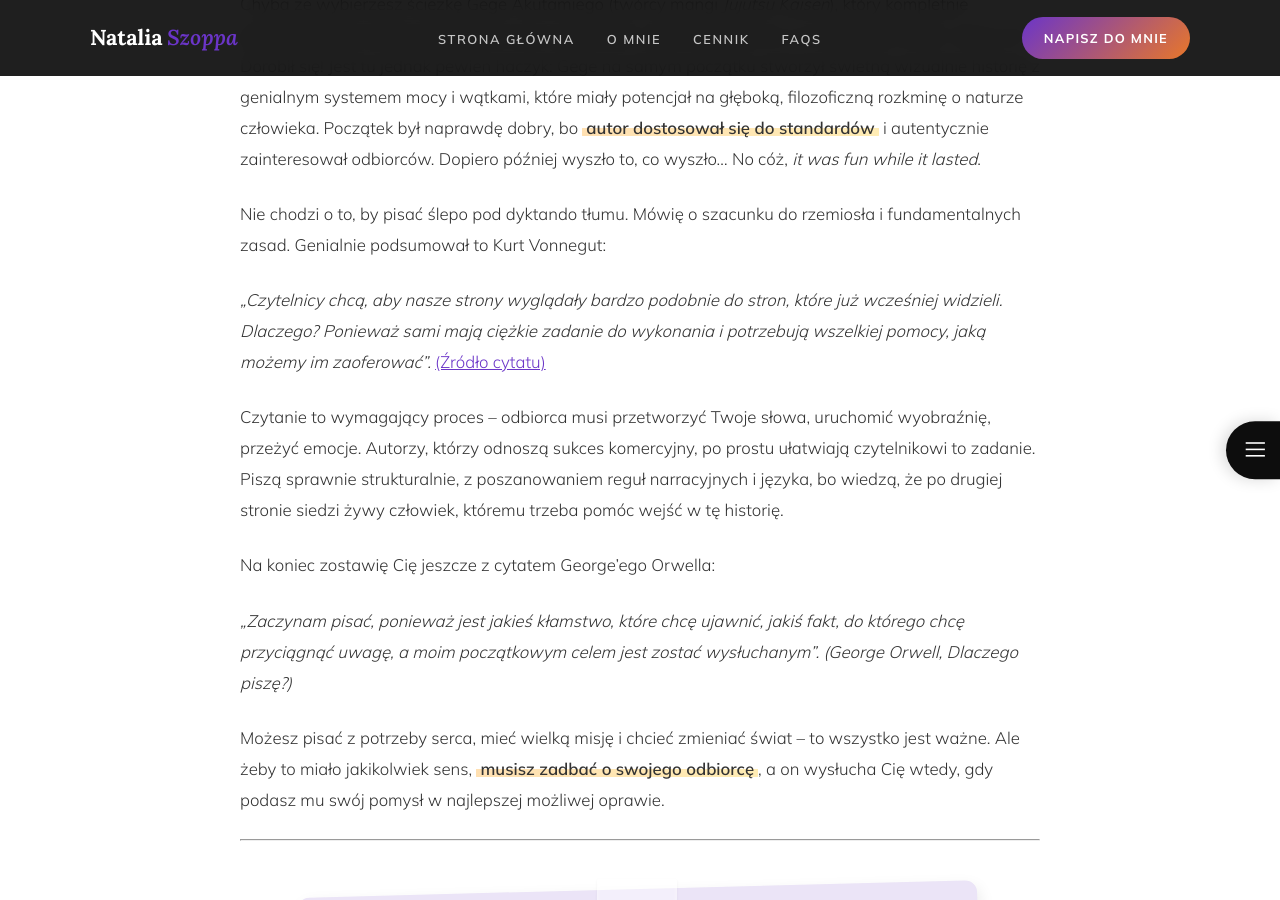
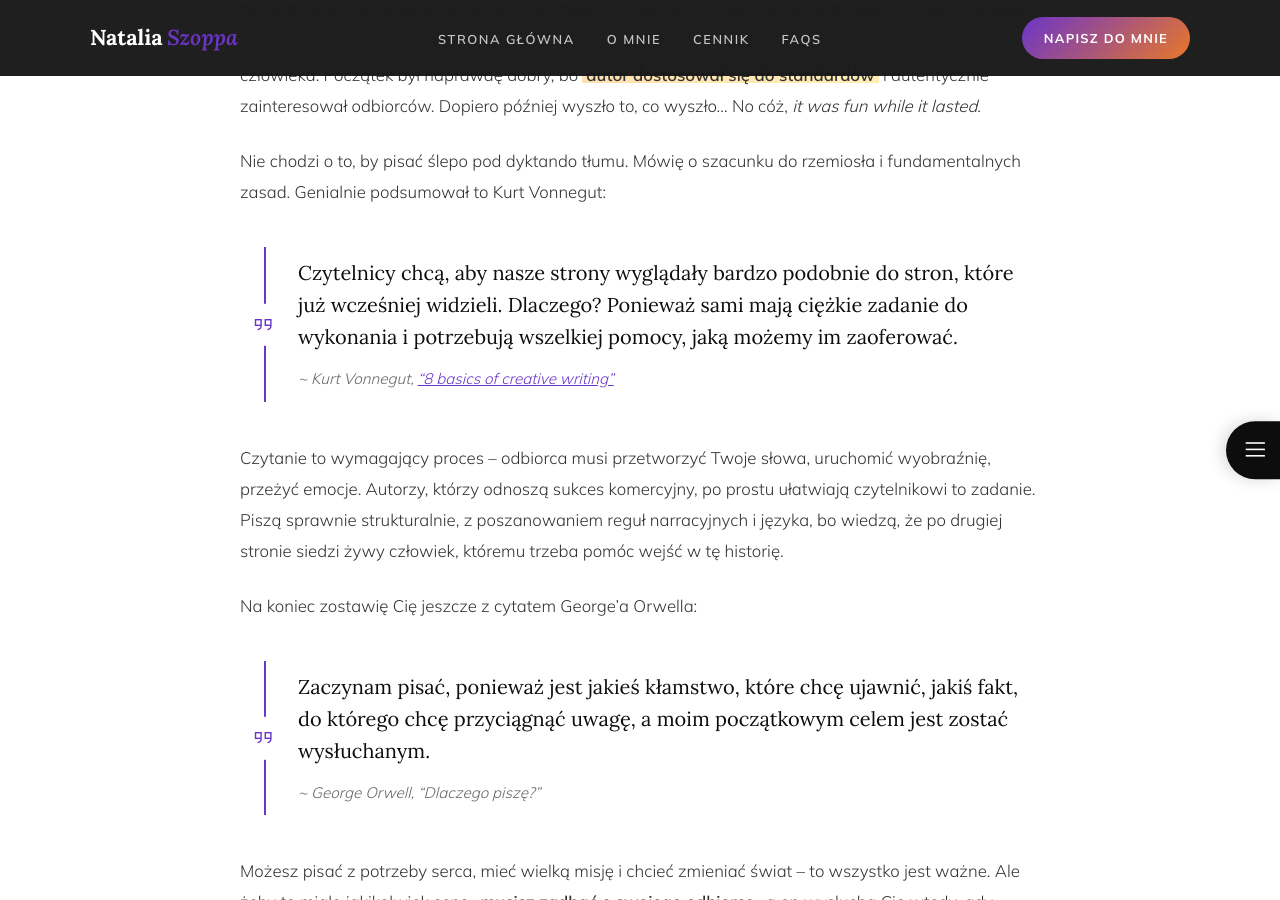
Before and after one commit to Bonnie00726/nataliaszoppa, a Jekyll site: the page built from _posts/2026-06-06-z-jakim-nastawieniem-piszesz.md, in a window 1280 px wide and 900 px high, scrolled down 3257 px. Built offline with Jekyll 4.4.1, drawn with Linux system fonts in a browser that asks for light colours; comment, search, counter and statistics services are not loaded; some of the changed text lies outside the part shown.

Commit message:
Update 2026-06-06-z-jakim-nastawieniem-piszesz.md

```diff
--- a/_posts/2026-06-06-z-jakim-nastawieniem-piszesz.md
+++ b/_posts/2026-06-06-z-jakim-nastawieniem-piszesz.md
@@ -15,9 +15,9 @@
 
 Nie ma w tym jednak żadnej magii, to czysta psychologia:
 
-<blockquote>
-    Jeśli człowiek ma jasno wyznaczony cel, podświadomie dopasuje do niego swoje działania (w tym również język i formę przekazu), by go osiągnąć.
-</blockquote>
+<div class="blog-highlight" markdown="1">
+Jeśli człowiek ma jasno wyznaczony cel, podświadomie dopasuje do niego swoje działania (w tym również język i formę przekazu), by go osiągnąć.
+</div>
 
 Jeśli głównym celem autora jest zarobek, będzie pisał w taki sposób, aby odbiorca był zadowolony. Jeśli jednak jedynym celem było po prostu samo wydanie książki, autor pisze przede wszystkim dla siebie, według własnych zasad i intuicji.
 
@@ -30,15 +30,15 @@
 
 <h2 id="piszesz-dla-siebie-czy-dla-czytelnika">Piszesz dla siebie czy dla czytelnika?</h2>
 
-Jasne, początki zawsze są dla Ciebie – i to zupełnie naturalny, wręcz niezbędny etap twórczości. Piszesz, bo czujesz taką potrzebę, bo zachwyciła Cię jakaś książka i chcesz stworzyć coś równie inspirującego, albo po prostu sprawia Ci to czystą frajdę. Powodów jest mnóstwo i wszystkie są świetne.
+Jasne, początki zawsze są dla Ciebie – i to zupełnie naturalny, wręcz niezbędny etap twórczości. Piszesz, bo czujesz taką potrzebę, bo zachwyciła Cię jakaś książka i chcesz stworzyć coś równie inspirującego albo po prostu sprawia Ci to czystą frajdę. Powodów jest mnóstwo i wszystkie są świetne.
 
 Problem pojawia się w chwili, gdy zaczynasz na poważnie myśleć o wydaniu książki. Włożyłaś w swoje dzieło mnóstwo pracy i wysiłku, więc zakładasz, że wszystkim się spodoba, a odbiorcy docenią Twój wkład i będą się zachwycać. Ale czy na pewno?
 
 Czytelnik nie zna Twoich intencji i nie siedzi w Twojej głowie. Nie musi wiedzieć, dlaczego w ogóle usiadłaś do klawiatury.
 
-<blockquote>
-    Powieść działa na zasadzie prostej transakcji: oferujesz napięcie, emocje i ciekawy świat, a czytelnik w zamian oddaje Ci swój wolny czas.
-</blockquote>
+<div class="blog-highlight" markdown="1">
+Powieść działa na zasadzie prostej transakcji: oferujesz napięcie, emocje i ciekawy świat, a czytelnik w zamian oddaje Ci swój wolny czas.
+</div>
 
 Jeśli Twoja strona tej wymiany jest pusta, odbiorca <span class="highlight-marker">po prostu zamknie książkę i odejdzie</span>.
 
@@ -56,19 +56,26 @@
 
 Nie chodzi o to, by pisać ślepo pod dyktando tłumu. Mówię o szacunku do rzemiosła i fundamentalnych zasad. Genialnie podsumował to Kurt Vonnegut:
 
-*„Czytelnicy chcą, aby nasze strony wyglądały bardzo podobnie do stron, które już wcześniej widzieli. Dlaczego? Ponieważ sami mają ciężkie zadanie do wykonania i potrzebują wszelkiej pomocy, jaką możemy im zaoferować”.* [(Źródło cytatu)](https://lithub.com/kurt-vonneguts-greatest-writing-advice/)
+<div class="blog-quote" markdown="1">
+Czytelnicy chcą, aby nasze strony wyglądały bardzo podobnie do stron, które już wcześniej widzieli. Dlaczego? Ponieważ sami mają ciężkie zadanie do wykonania i potrzebują wszelkiej pomocy, jaką możemy im zaoferować.
+<span class="blog-quote-author">~ Kurt Vonnegut, <a href="https://lithub.com/kurt-vonneguts-greatest-writing-advice/" target="_blank">"8 basics of creative writing"</a></span>
+</div>
 
 Czytanie to wymagający proces – odbiorca musi przetworzyć Twoje słowa, uruchomić wyobraźnię, przeżyć emocje. Autorzy, którzy odnoszą sukces komercyjny, po prostu ułatwiają czytelnikowi to zadanie. Piszą sprawnie strukturalnie, z poszanowaniem reguł narracyjnych i języka, bo wiedzą, że po drugiej stronie siedzi żywy człowiek, któremu trzeba pomóc wejść w tę historię.
 
-Na koniec zostawię Cię jeszcze z cytatem George'ego Orwella:
+Na koniec zostawię Cię jeszcze z cytatem George'a Orwella:
 
-*„Zaczynam pisać, ponieważ jest jakieś kłamstwo, które chcę ujawnić, jakiś fakt, do którego chcę przyciągnąć uwagę, a moim początkowym celem jest zostać wysłuchanym”.* *(George Orwell, Dlaczego piszę?)*
+<div class="blog-quote" markdown="1">
+Zaczynam pisać, ponieważ jest jakieś kłamstwo, które chcę ujawnić, jakiś fakt, do którego chcę przyciągnąć uwagę, a moim początkowym celem jest zostać wysłuchanym.
+<span class="blog-quote-author">~ George Orwell, "Dlaczego piszę?"</span>
+</div>
 
 Możesz pisać z potrzeby serca, mieć wielką misję i chcieć zmieniać świat – to wszystko jest ważne. Ale żeby to miało jakikolwiek sens, <span class="highlight-marker">musisz zadbać o swojego odbiorcę</span>, a on wysłucha Cię wtedy, gdy podasz mu swój pomysł w najlepszej możliwej oprawie.
 
 ---
 
-<div class="sticky-note">
-    <strong>Najważniejsze na dziś:</strong><br><br>
-    Marzenie o publikacji to świetny zapalnik do działania, ale Twoim ostatecznym zadaniem jako pisarza jest utrzymanie uwagi czytelnika. Odbiorca musi sam, z własnej woli, chcieć przewrócić kolejną stronę. Na samym końcu tylko to ma realne znaczenie.
+<div class="sticky-note" markdown="1">
+**Najważniejsze na dziś:**
+
+Marzenie o publikacji to świetny zapalnik do działania, ale Twoim ostatecznym zadaniem jako pisarza jest utrzymanie uwagi czytelnika. Odbiorca musi sam, z własnej woli, chcieć przewrócić kolejną stronę. Na samym końcu tylko to ma realne znaczenie.
 </div>
```
